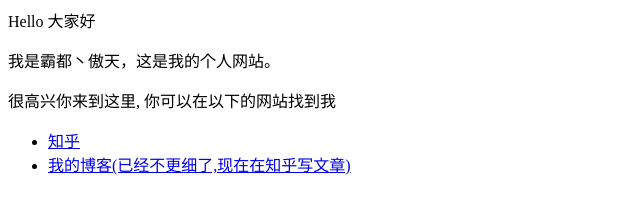
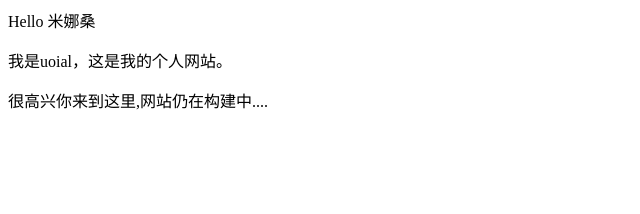
Before and after one commit to uoial/uoial.github.io, a plain HTML site: page index.html in a window 1280 px wide. Shown: the whole page, without its empty margins (0-640 px from the left). Drawn offline with Linux system fonts and the light colour scheme.

Commit message:
Update index.html

```diff
--- a/index.html
+++ b/index.html
@@ -1,8 +1,4 @@
-<p>Hello 大家好</p>
-<p>我是霸都丶傲天，这是我的个人网站。 </p>
-<p>很高兴你来到这里, 你可以在以下的网站找到我</p>
-
-<ul>
-  <li> <a href="https://www.zhihu.com/people/AJLoveChina">知乎</a> </li>
-  <li> <a href="http://hejie.nigeerhuo.com">我的博客(已经不更细了,现在在知乎写文章)</a> </li>
+<p>Hello 米娜桑</p>
+<p>我是uoial，这是我的个人网站。 </p>
+<p>很高兴你来到这里,网站仍在构建中....</p>
 </ul>
```
